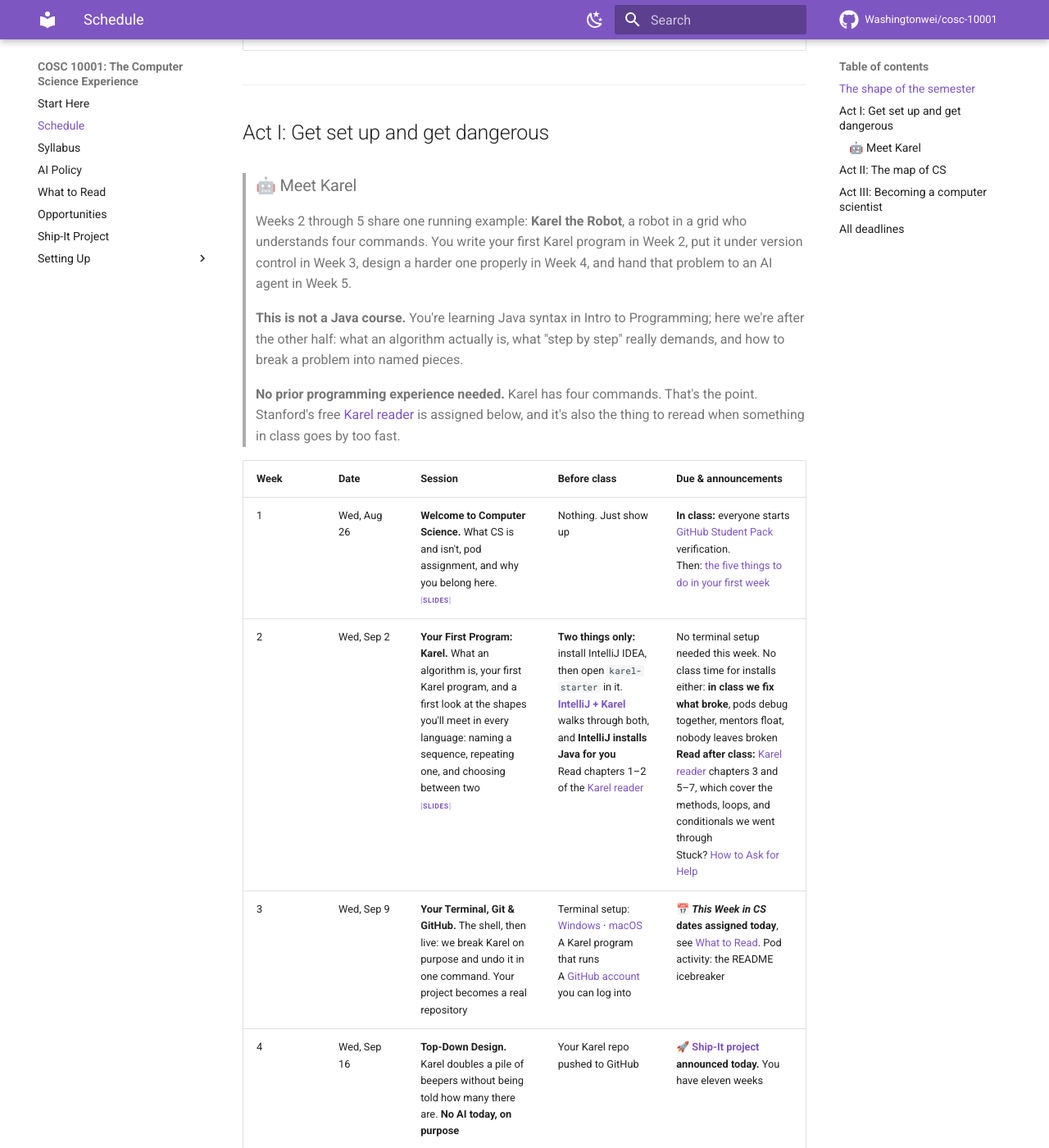
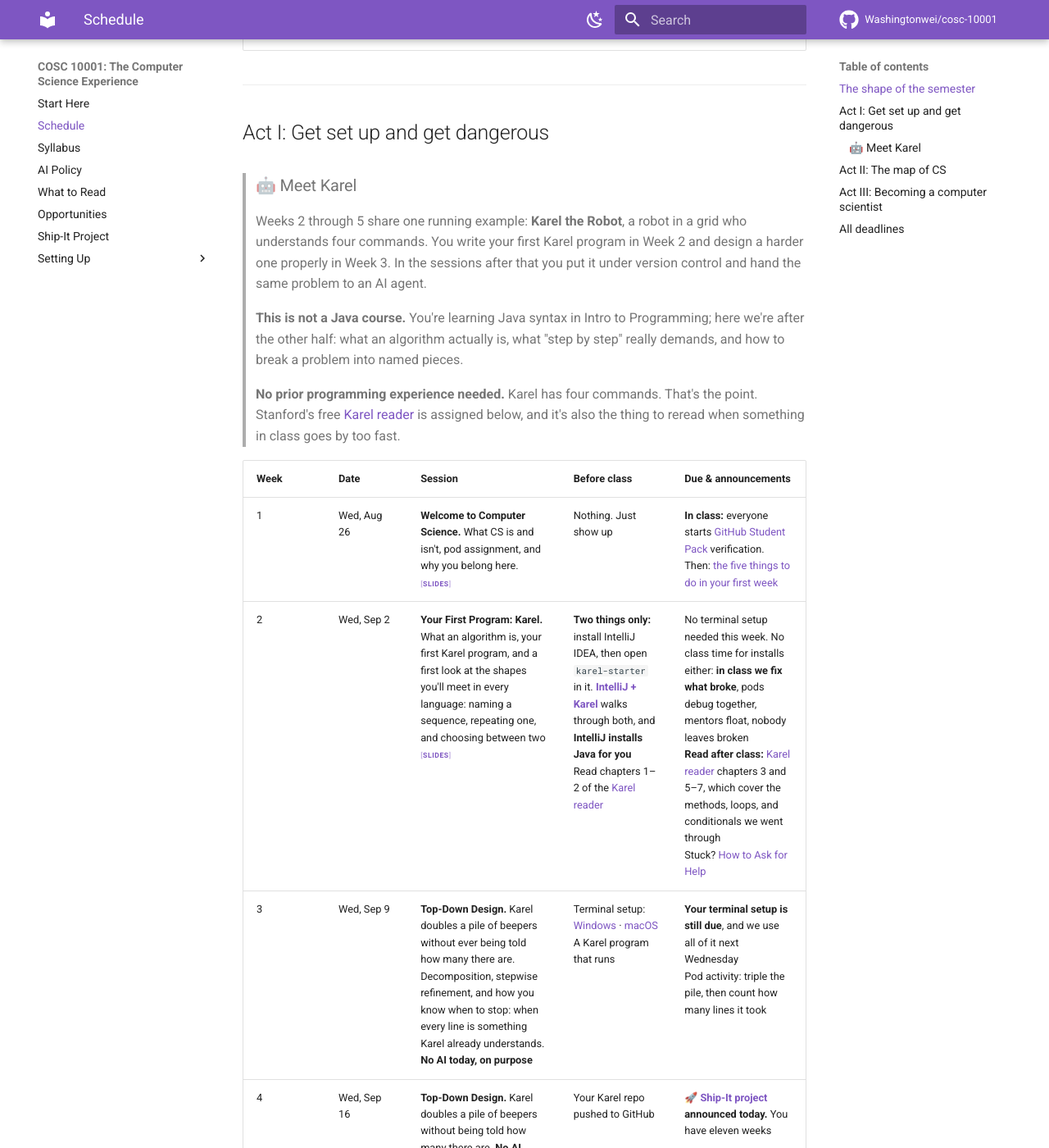
Before and after one commit to Washingtonwei/cosc-10001, an MkDocs documentation site: the page built from docs/schedule.md, in a window 1280 px wide and 1400 px high, scrolled down 484 px. Shown: the whole window at 82% size. Built offline with MkDocs 1.6.1 and Material for MkDocs 9.7.7, drawn with Linux system fonts in a browser that asks for light colours; comment, search, counter and statistics services are not loaded.

Commit message:
Week 3: describe the session that ran
Sep 9 was Top-Down Design, not the terminal and Git session. The Karel
callout above the table named the weeks explicitly and would have
contradicted the row, so it no longer enumerates them.

Terminal setup stays listed as due: it was, and it was collected.

Weeks 4 and 5 are knowingly left stale until the rest of the running
order is settled.

Co-Authored-By: Claude Opus 5 <noreply@anthropic.com>
Claude-Session: https://claude.ai/code/session_017SrDcAFt5idYqsDE85XLhT

```diff
--- a/docs/schedule.md
+++ b/docs/schedule.md
@@ -17,7 +17,7 @@
 ## Act I: Get set up and get dangerous
 
 > ### 🤖 Meet Karel
-> Weeks 2 through 5 share one running example: **Karel the Robot**, a robot in a grid who understands four commands. You write your first Karel program in Week 2, put it under version control in Week 3, design a harder one properly in Week 4, and hand that problem to an AI agent in Week 5.
+> Weeks 2 through 5 share one running example: **Karel the Robot**, a robot in a grid who understands four commands. You write your first Karel program in Week 2 and design a harder one properly in Week 3. In the sessions after that you put it under version control and hand the same problem to an AI agent.
 >
 > **This is not a Java course.** You're learning Java syntax in Intro to Programming; here we're after the other half: what an algorithm actually is, what "step by step" really demands, and how to break a problem into named pieces.
 >
@@ -27,7 +27,7 @@
 |---|---|---|---|---|
 | 1 | Wed, Aug 26 | **Welcome to Computer Science.** What CS is and isn't, pod assignment, and why you belong here.<br>[Slides](week-01-slides.html){ .mat } | Nothing. Just show up | **In class:** everyone starts [GitHub Student Pack](tool-setup.md#2-github-student-developer-pack) verification. <br>Then: [the five things to do in your first week](index.md#do-these-five-things-in-your-first-week) |
 | 2 | Wed, Sep 2 | **Your First Program: Karel.** What an algorithm is, your first Karel program, and a first look at the shapes you'll meet in every language: naming a sequence, repeating one, and choosing between two<br>[Slides](karel-the-robot.pdf){ .mat } | **Two things only:** install IntelliJ IDEA, then open `karel-starter` in it. **[IntelliJ + Karel](setup-intellij.md)** walks through both, and **IntelliJ installs Java for you**<br>Read chapters 1–2 of the [Karel reader](https://compedu.stanford.edu/karel-reader/docs/java/en/chapter1.html) | No terminal setup needed this week. No class time for installs either: **in class we fix what broke**, pods debug together, mentors float, nobody leaves broken<br>**Read after class:** [Karel reader](https://compedu.stanford.edu/karel-reader/docs/java/en/chapter1.html) chapters 3 and 5–7, which cover the methods, loops, and conditionals we went through<br>Stuck? [How to Ask for Help](syllabus.md#how-to-ask-for-help) |
-| 3 | Wed, Sep 9 | **Your Terminal, Git & GitHub.** The shell, then live: we break Karel on purpose and undo it in one command. Your project becomes a real repository | Terminal setup: [Windows](setup-windows.md) · [macOS](setup-macos.md)<br>A Karel program that runs<br>A [GitHub account](tool-setup.md#1-github-account) you can log into | 📅 ***This Week in CS* dates assigned today**, see [What to Read](reading.md). Pod activity: the README icebreaker |
+| 3 | Wed, Sep 9 | **Top-Down Design.** Karel doubles a pile of beepers without ever being told how many there are. Decomposition, stepwise refinement, and how you know when to stop: when every line is something Karel already understands. **No AI today, on purpose** | Terminal setup: [Windows](setup-windows.md) · [macOS](setup-macos.md)<br>A Karel program that runs | **Your terminal setup is still due**, and we use all of it next Wednesday<br>Pod activity: triple the pile, then count how many lines it took |
 | 4 | Wed, Sep 16 | **Top-Down Design.** Karel doubles a pile of beepers without being told how many there are. **No AI today, on purpose** | Your Karel repo pushed to GitHub | 🚀 **[Ship-It project](ship-it.md) announced today.** You have eleven weeks |
 | 5 | Wed, Sep 23 | **Agentic Coding: Delegation and Verification.** The most important session of the semester. We hand an agent last week's problem, and you already know the answer | [Copilot CLI](tool-setup.md#6-copilot-cli-your-agent-in-the-terminal) working in your terminal<br>A second agent to compare it against: [Codex CLI](tool-setup.md#7-codex-cli-your-second-agent) | Last Karel session. All four weeks hand in as [**Build Checkpoint 1**](syllabus.md#build-checkpoints-2-10) |
 
```
